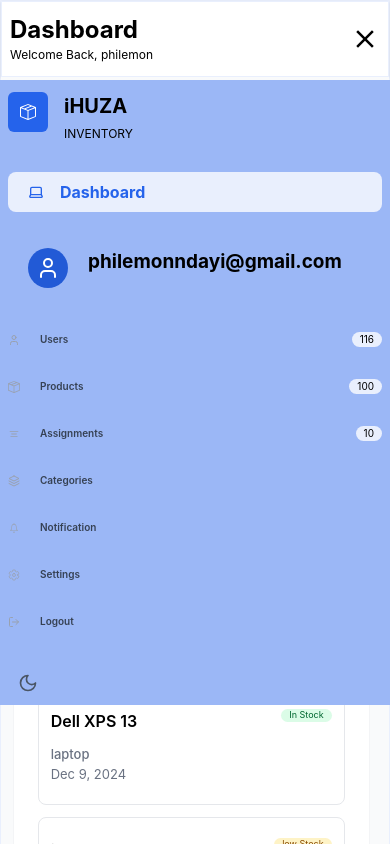
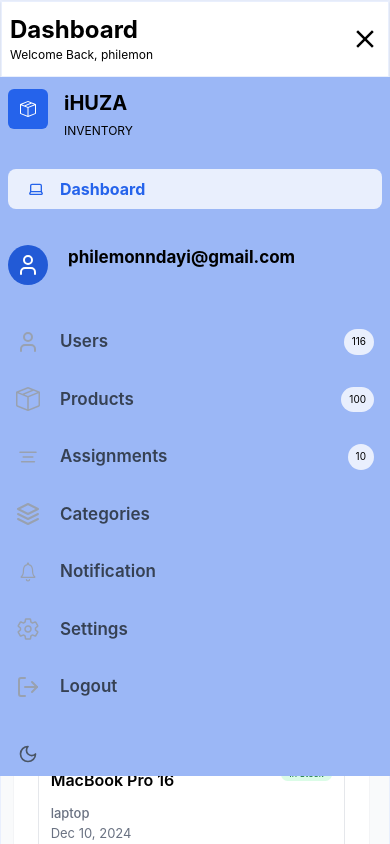
Before and after one commit to Philemon-ndayishimiye/Dashboard-React, a React (Vite) app in the folder dashboard/: page / in a window 390 px wide. Both pictures are taken after a click on the icon 365 px from the left and 39 px from the top of the page. Shown: the top 844 px of the page. Built offline with nearby package versions, Linux system fonts and the light colour scheme.

Commit message:
large screen responsiveness

```diff
--- a/dashboard/src/component/Addedproduct.jsx
+++ b/dashboard/src/component/Addedproduct.jsx
@@ -31,7 +31,7 @@ export default function Addedproduct() {
       </div>
 
       <div
-        className={`py-6 px-6 grid grid-cols-3 gap-3 max-sm:grid-cols-1 max-md:grid-cols-2`}
+        className={`py-6 px-6 grid grid-cols-3 gap-3 max-sm:grid-cols-1 max-md:grid-cols-2 max-lg:grid max-lg:grid-cols-2`}
       >
         {product.map((prod) => (
           <Product
--- a/dashboard/src/component/Aside.jsx
+++ b/dashboard/src/component/Aside.jsx
@@ -80,7 +80,7 @@ export default function Aside() {
           category={"Notifications"}
           variant={"primary"}
           className={
-            "max-md:block max-sm:hidden max-lg:hidden max-xl:hidden max-2xl:hidden"
+            "max-md:block max-sm:hidden max-lg:block max-xl:hidden max-2xl:hidden"
           }
         />
 
@@ -89,13 +89,13 @@ export default function Aside() {
           category={"Settings"}
           variant={"primary"}
           className={
-            "max-md:block max-sm:hidden max-lg:hidden max-xl:hidden max-2xl:hidden"
+            "max-md:block max-sm:hidden max-lg:block max-xl:hidden max-2xl:hidden"
           }
         />
 
         <div
           className={
-            "max-md:block max-sm:hidden max-lg:hidden max-xl:hidden max-2xl:hidden"
+            "max-md:block max-sm:hidden max-lg:block max-xl:hidden max-2xl:hidden"
           }
         >
           {theme === "light" ? (
--- a/dashboard/src/component/Card.jsx
+++ b/dashboard/src/component/Card.jsx
@@ -34,7 +34,7 @@ export default function Card({
         {icon}
       </div>
       <div>
-        <h1 className="text-2xl font-bold">{quantity}</h1>
+        <h1 className="text-2xl font-bold max-md:text-xl">{quantity}</h1>
         <p className="text-gray-500 text-xs">{description}</p>
       </div>
     </div>
--- a/dashboard/src/component/Cardsection.jsx
+++ b/dashboard/src/component/Cardsection.jsx
@@ -7,7 +7,7 @@ import Card from "./Card";
 
 export default function Cardsection() {
   return (
-    <div className=" flex justify-between gap-4  mb-[30px] max-sm:flex-col max-md:grid max-md:grid-cols-2 ">
+    <div className=" flex justify-between gap-4  mb-[30px] max-sm:grid-cols-1 max-md:grid max-md:grid-cols-2 max-lg:grid max-lg:grid-cols-2 max-xl:grid max-xl:grid-cols-3">
       <Card icon={<FiUsers />} quantity={"116"} description={"Total Users"} />
 
       <Card
--- a/dashboard/src/component/Menu.jsx
+++ b/dashboard/src/component/Menu.jsx
@@ -18,7 +18,7 @@ export default function Menu() {
   const { user } = useUser();
   return (
     <div
-      className={`absolute top-[80px] left-0 w-full z-50 py-3 px-2 ${
+      className={`absolute top-[77px] left-0 w-full z-50 py-3 px-2 ${
         theme === "light" ? " bg-primarycolor-200" : "bg-gray-900"
       }`}
     >
@@ -55,7 +55,7 @@ export default function Menu() {
           </div>
         </div>
 
-        <div className="flex gap-[50px] my-7 cursor-pointer rounded-lg py-2 px-5">
+        <div className="flex gap-[50px] my-7 cursor-pointer rounded-lg py-2 ">
           <div className="flex gap-5">
             <div className=" w-10 h-10 bg-primarycolor-600 rounded-full flex justify-center items-center">
               <LuUser
@@ -65,7 +65,7 @@ export default function Menu() {
               />
             </div>
             <h1
-              className={`text-[19px] font-bold ${
+              className={`max-sm:text-[17px] font-bold ${
                 theme === "light" ? "text-black" : "text-gray-400"
               }`}
             >
--- a/dashboard/src/component/MenuComponent.jsx
+++ b/dashboard/src/component/MenuComponent.jsx
@@ -17,12 +17,12 @@ export default function MenuComponent({
   const { theme } = useTheme();
   return (
     <div
-      className={`flex justify-between hover:bg-primarycolor-50  hover:text-primarycolor-500 my-4 cursor-pointer rounded-lg py-2 ${className}`}
+      className={`flex justify-between hover:bg-primarycolor-50  hover:text-primarycolor-500 px-2 my-4 cursor-pointer rounded-lg py-2 ${className}`}
     >
       <div className="flex gap-5 max-md:2">
         <div className="flex justify-center items-center">
           <h1
-            className={` text-xl max-md:text-[12px] ${
+            className={` text-xl max-sm:text-[24px] max-md:text-[12px] ${
               theme === "light" ? "text-gray-400 " : "text-gray-600"
             }`}
             onClick={onClick}
@@ -31,7 +31,7 @@ export default function MenuComponent({
           </h1>
         </div>
         <h1
-          className={`text-[13px] font-semibold max-md:text-[10px] ${
+          className={`text-[13px] max-sm:text-[17px] font-semibold max-md:text-[10px] ${
             theme === "light" ? "text-gray-700" : "text-gray-400"
           }`}
         >
--- a/dashboard/src/component/Navigation.jsx
+++ b/dashboard/src/component/Navigation.jsx
@@ -26,7 +26,7 @@ export default function Navigation() {
         theme === "light"
           ? "bg-white border border-primarycolor-50 "
           : "bg-gray-800 border border-gray-700"
-      } max-sm:px-2`}
+      } max-sm:px-2 `}
     >
       <div>
         <h1
@@ -46,7 +46,7 @@ export default function Navigation() {
       </div>
 
       <div className="flex gap-6 justify-center items-center">
-        <div className="max-sm:hidden max-md:hidden">
+        <div className="max-sm:hidden max-md:hidden max-lg:hidden">
           {" "}
           {theme === "light" ? (
             <LuMoon
@@ -60,16 +60,16 @@ export default function Navigation() {
             />
           )}
         </div>
-        <div className="max-sm:hidden max-md:hidden">
+        <div className="max-sm:hidden max-md:hidden max-lg:hidden">
           {" "}
           <IoSettingsOutline className=" text-gray-400 text-xl cursor-pointer" />{" "}
         </div>
-        <div className="relative max-sm:hidden  max-md:hidden">
+        <div className="relative max-sm:hidden  max-md:hidden max-lg:hidden">
           {" "}
           <IoIosNotificationsOutline className=" text-gray-400 text-xl cursor-pointer" />{" "}
           <div className="w-3  h-3 bg-red-500 absolute top-[-10px] rounded-full left-4"></div>
         </div>
-        <div className="max-sm:hidden">
+        <div className="max-sm:hidden ">
           {" "}
           <h1
             className={`${
--- a/dashboard/src/component/Rowdata.jsx
+++ b/dashboard/src/component/Rowdata.jsx
@@ -38,7 +38,7 @@ export default function Rowdata({
         </div>
       </div>
       <div className="flex gap-[72px]">
-        <div className="text-left w-[80px] max-sm:hidden max-md:hidden">
+        <div className="text-left w-[80px] max-sm:hidden max-md:hidden max-lg:hidden">
           <Role label={role} variant={Rolevariant} />
         </div>
 
@@ -46,7 +46,7 @@ export default function Rowdata({
           <Status label={status} variant={statusVariant} />
         </div>
 
-        <div className="w-[90px] max-sm:hidden max-md:hidden">
+        <div className="w-[90px] max-sm:hidden max-md:hidden max-lg:hidden max-xl:hidden">
           <p className="text-sm text-gray-400">2 hours ago</p>
         </div>
 
--- a/dashboard/src/component/Usertable.jsx
+++ b/dashboard/src/component/Usertable.jsx
@@ -116,13 +116,13 @@ export default function Usertable() {
               <th className="  px-3 text-[12px] text-gray-400 uppercase py-4 max-md:px-1">
                 User
               </th>
-              <th className="  pl-[210px] text-[12px] text-gray-400 uppercase py-4 max-sm:hidden max-md:hidden ">
+              <th className="  pl-[210px] text-[12px] text-gray-400 uppercase py-4 max-sm:hidden max-md:hidden max-lg:hidden">
                 Role
               </th>
-              <th className="pl-[110px] text-[12px] text-gray-400 uppercase py-4 max-sm:hidden max-md:pl-[200px]">
+              <th className="pl-[110px] text-[12px] text-gray-400 uppercase py-4 max-sm:hidden max-md:pl-[200px] max-lg:pl-[220px] max-xl:pl-[130px]">
                 Status
               </th>
-              <th className=" pl-[95px] text-[12px] text-gray-400 uppercase py-4 max-sm:hidden max-md:hidden">
+              <th className=" pl-[95px] text-[12px] text-gray-400 uppercase py-4 max-sm:hidden max-md:hidden max-lg:hidden max-xl:hidden">
                 Last Login
               </th>
               <th className="pl-[80px] text-[12px] text-gray-400 uppercase py-4 max-sm:flex-col max-sm:pl-[180px]">
@@ -140,6 +140,7 @@ export default function Usertable() {
                 status={user.status}
                 Rolevariant={user.role}
                 statusVariant={user.status}
+                key={index}
               />
             ))}
           </tbody>
```
